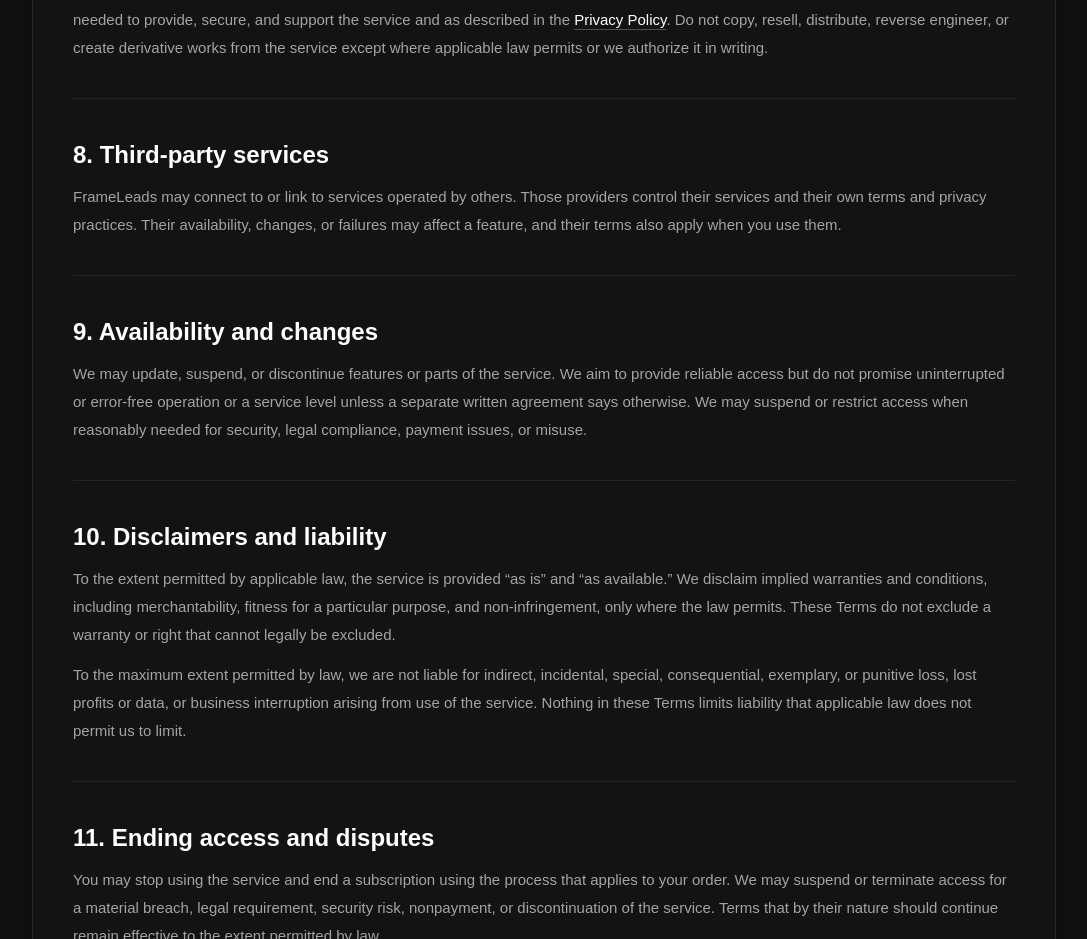
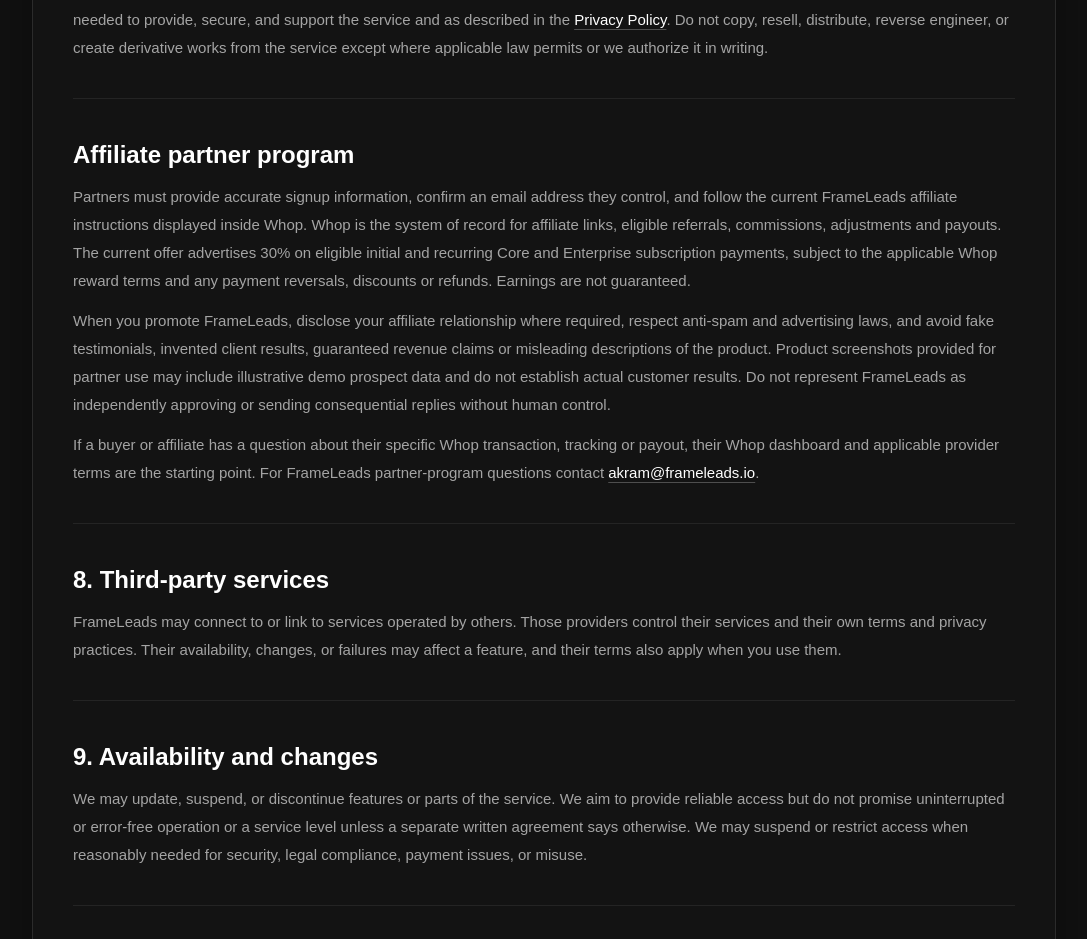
Before and after one commit to Frameleads/FrameLeads-Landing, a Next.js app: page /terms in a window 1280 px wide. Shown: the part 2280-3219 px from the top of the page, without its empty margins (96-1183 px from the left). Built offline with nearby package versions, Linux system fonts and the light colour scheme; a web font is replaced by a local one.

Commit message:
docs(affiliates): disclose Resend/Whop processing and accurate partner marketing terms

```diff
--- a/src/app/terms/page.tsx
+++ b/src/app/terms/page.tsx
@@ -47,6 +47,12 @@ export default function TermsPage() {
       <p>You retain your rights in content you provide. You authorize us and our service providers to host, use, transmit, and process that content as needed to provide, secure, and support the service and as described in the <a className={termsLink} href="/privacy">Privacy Policy</a>. Do not copy, resell, distribute, reverse engineer, or create derivative works from the service except where applicable law permits or we authorize it in writing.</p>
     </LegalSection>
 
+    <LegalSection title="Affiliate partner program">
+      <p>Partners must provide accurate signup information, confirm an email address they control, and follow the current FrameLeads affiliate instructions displayed inside Whop. Whop is the system of record for affiliate links, eligible referrals, commissions, adjustments and payouts. The current offer advertises 30% on eligible initial and recurring Core and Enterprise subscription payments, subject to the applicable Whop reward terms and any payment reversals, discounts or refunds. Earnings are not guaranteed.</p>
+      <p>When you promote FrameLeads, disclose your affiliate relationship where required, respect anti-spam and advertising laws, and avoid fake testimonials, invented client results, guaranteed revenue claims or misleading descriptions of the product. Product screenshots provided for partner use may include illustrative demo prospect data and do not establish actual customer results. Do not represent FrameLeads as independently approving or sending consequential replies without human control.</p>
+      <p>If a buyer or affiliate has a question about their specific Whop transaction, tracking or payout, their Whop dashboard and applicable provider terms are the starting point. For FrameLeads partner-program questions contact <a className={termsLink} href="mailto:akram@frameleads.io">akram@frameleads.io</a>.</p>
+    </LegalSection>
+
     <LegalSection title="8. Third-party services">
       <p>FrameLeads may connect to or link to services operated by others. Those providers control their services and their own terms and privacy practices. Their availability, changes, or failures may affect a feature, and their terms also apply when you use them.</p>
     </LegalSection>
```
